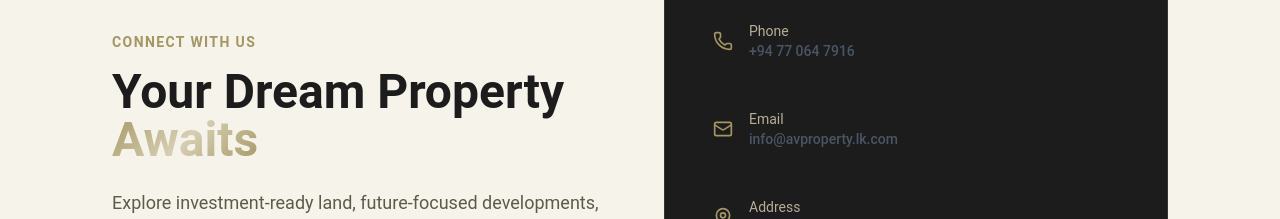
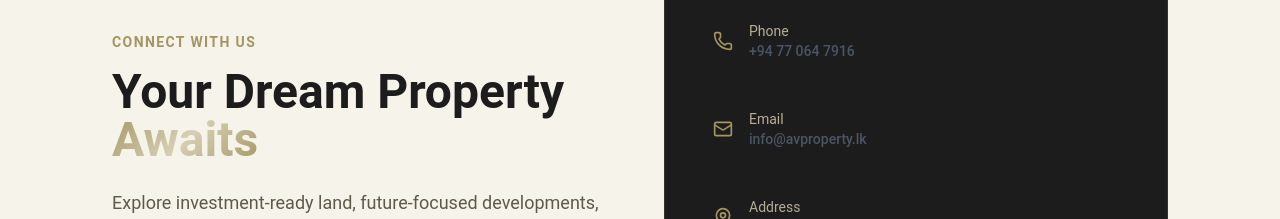
Before and after one commit to agroventures/property-development, a React (Vite) app: page / in a window 1280 px wide. Shown: the part 6500-6719 px from the top of the page. Built offline with nearby package versions, Linux system fonts and the light colour scheme.

Commit message:
Update content.jsx

```diff
--- a/src/data/content.jsx
+++ b/src/data/content.jsx
@@ -125,7 +125,7 @@ export const contactInfo = [
     {
         icon: Mail,
         title: 'Email',
-        details: ['info@avproperty.lk.com'],
+        details: ['info@avproperty.lk'],
         color: 'bg-green-50 text-green-600'
     },
     {
```
